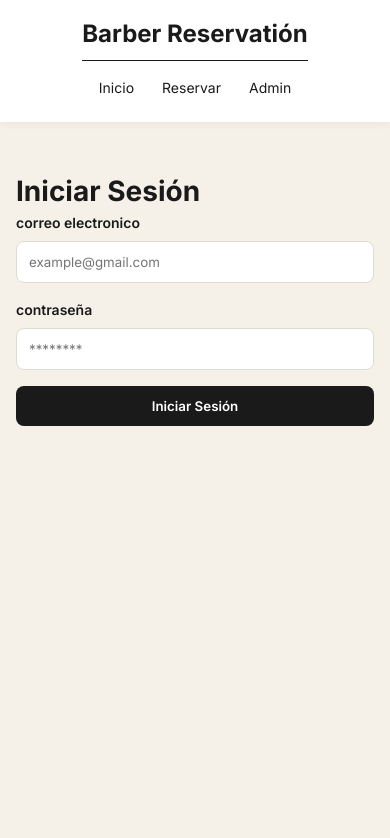
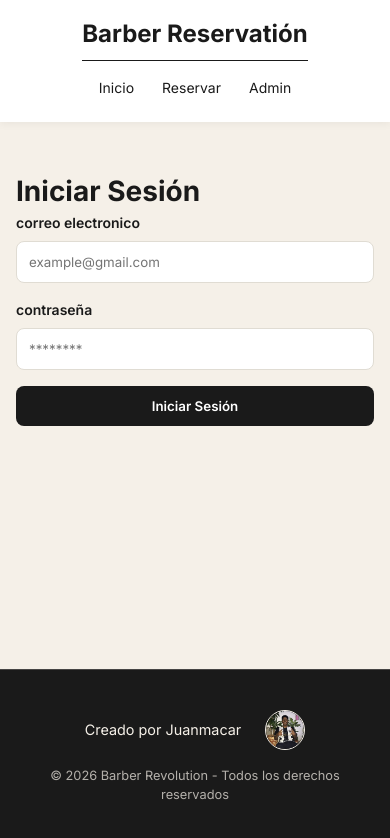
Before and after one commit to juanmacar10/barber-app, a React (Vite) app: page /login in a window 390 px wide. Shown: the top 838 px of the page. Built offline with nearby package versions, Linux system fonts and the light colour scheme; no server answers.

Commit message:
add footer

```diff
--- a/src/App.jsx
+++ b/src/App.jsx
@@ -1,23 +1,23 @@
-import { BrowserRouter, Route, Routes } from 'react-router-dom'
-import { HomePage } from './pages/home/HomePage'
-import { BookingPage } from './pages/booking/BookingPage'
-import { ProtectedRoute } from './components/ProtectedRoute'
-import { LoginPage } from './pages/login/LoginPage'
-import { AdminPage } from './pages/admin/AdminPage'
-import { NavBar } from './components/navbar/NavBar'
+import { BrowserRouter, Route, Routes } from 'react-router-dom';
+import { HomePage } from './pages/home/HomePage';
+import { BookingPage } from './pages/booking/BookingPage';
+import { NavBar } from './components/navbar/NavBar';
+import { Footer } from './components/footer/Footer'; // Importa el Footer
+import { ProtectedRoute } from './components/ProtectedRoute';
+import { LoginPage } from './pages/login/LoginPage';
+import { AdminPage } from './pages/admin/AdminPage';
 
 function App() {
   return (
     <BrowserRouter>
       <NavBar />
+      <main> {/* se envuelve el contenido principal para que el footer quede abajo */}
         <Routes>
           <Route path="/" element={<HomePage />} />
           <Route path="/reservar" element={<BookingPage />} />
           <Route path="/login" element={<LoginPage />} />
-
-        {/* //ruta de admin - protegida */}
           <Route
-          path='/admin'
+            path="/admin"
             element={
               <ProtectedRoute>
                 <AdminPage />
@@ -25,9 +25,10 @@ function App() {
             }
           />
         </Routes>
+      </main>
+      <Footer />
     </BrowserRouter>
-
-  )
+  );
 }
 
-export default App
+export default App;
--- a/src/components/button/Button.scss
+++ b/src/components/button/Button.scss
@@ -18,13 +18,13 @@
         }
     }
 
-    &--secundary {
-        background-color: transparent;
+    &--secondary {
+        background-color: $gray-light;
         color: $black;
-        border: 1px solid $black;
 
         &:hover {
-            background-color: $gray-light;
+            background-color: $black;
+            color: white;
         }
     }
 }
--- /dev/null
+++ b/src/components/footer/Footer.jsx
@@ -0,0 +1,32 @@
+import './Footer.scss';
+
+export const Footer = () => {
+    const instagramUrl = 'https://instagram.com/juanmacar15';
+
+    return (
+        <footer className="footer">
+            <div className="container footer__container">
+                <div className="footer__content">
+                    <div className="footer__info">
+                        <span>Creado por Juanmacar</span>
+                        <a
+                            href={instagramUrl}
+                            target="_blank"
+                            rel="noopener noreferrer"
+                            className="footer__link"
+                        >
+                            <img
+                                src="/perfil.jpg"
+                                alt="Juanmacar"
+                                className="footer__avatar"
+                            />
+                        </a>
+                    </div>
+                    <div className="footer__copyright">
+                        &copy; {new Date().getFullYear()} Barber Revolution - Todos los derechos reservados
+                    </div>
+                </div>
+            </div>
+        </footer>
+    );
+};
--- /dev/null
+++ b/src/components/footer/Footer.scss
@@ -0,0 +1,67 @@
+@use '../../styles/global.scss' as *;
+
+.footer {
+    background-color: $black;
+    color: $bone;
+    padding: 1.5rem 0;
+    margin-top: 3rem;
+    border-top: 1px solid rgba($bone, 0.2);
+
+    &__container {
+        width: 100%;
+    }
+
+    &__content {
+        display: flex;
+        justify-content: space-between;
+        align-items: center;
+        flex-wrap: wrap;
+        gap: 1rem;
+    }
+
+    &__info {
+        display: flex;
+        align-items: center;
+        gap: 1.5rem;
+        font-size: 0.9rem;
+        flex-wrap: wrap;
+    }
+
+    &__link {
+        display: inline-flex;
+        align-items: center;
+        gap: 0.5rem;
+        color: $bone;
+        text-decoration: none;
+        transition: opacity 0.2s;
+        font-weight: 500;
+
+        &:hover {
+            opacity: 0.8;
+        }
+    }
+
+    &__avatar {
+        width: 40px;
+        height: 40px;
+        border-radius: 50%;
+        object-fit: cover;
+        border: 1px solid $bone;
+    }
+
+    &__copyright {
+        font-size: 0.8rem;
+        opacity: 0.7;
+    }
+
+    @media (max-width: 768px) {
+        &__content {
+            flex-direction: column;
+            text-align: center;
+        }
+
+        &__info {
+            justify-content: center;
+        }
+    }
+}
--- a/src/pages/booking/BookingPage.jsx
+++ b/src/pages/booking/BookingPage.jsx
@@ -3,7 +3,7 @@ import { addDoc, collection } from 'firebase/firestore';
 import { db } from '../../services/firebase';
 import { Input } from '../../components/input/Input';
 import { Button } from '../../components/button/Button';
-import './BookingPage.scss'; // importamos estilos
+import './BookingPage.scss';
 
 export const BookingPage = () => {
   const PRECIO_BASE = 10000;
--- a/src/styles/global.scss
+++ b/src/styles/global.scss
@@ -25,6 +25,25 @@ body {
     padding: 0 1.5rem;
 }
 
+// Estilos para hacer que el footer esté siempre en la parte inferior
+html,
+body {
+  height: 100%;
+  margin: 0;
+  display: flex;
+  flex-direction: column;
+}
+
+#root {
+  display: flex;
+  flex-direction: column;
+  min-height: 100vh;
+}
+
+main {
+  flex: 1;
+}
+
 
 //responsive desing
 // Móviles (pantallas menores a 768px)
```
Also changed, not shown: public/perfil.jpg (added). Lines whose indentation alone changed are shown as unchanged.
